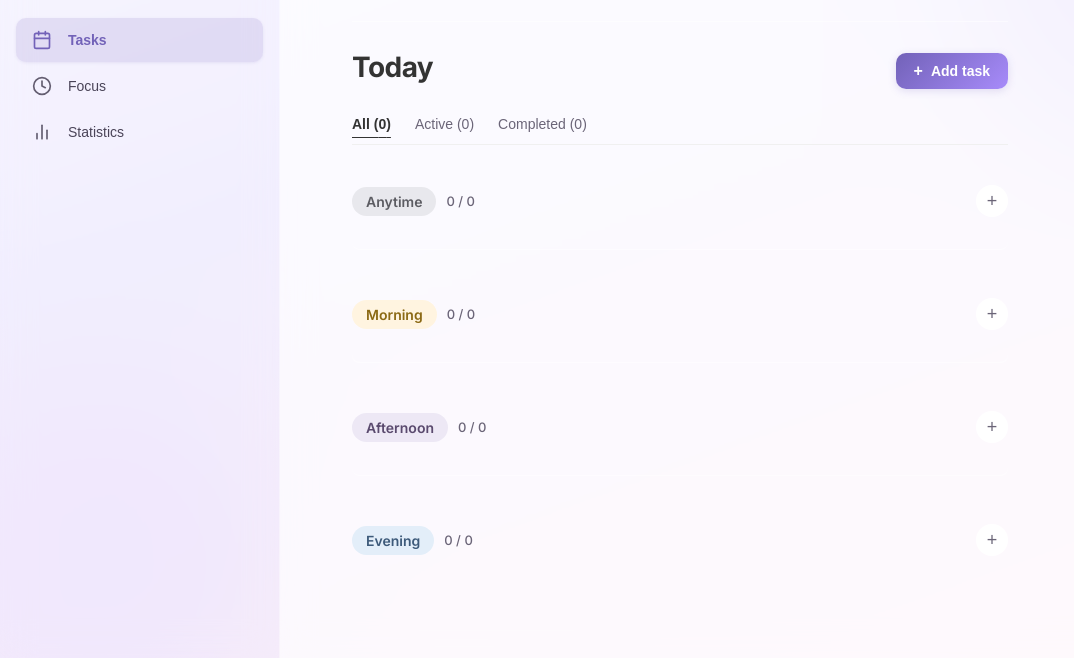
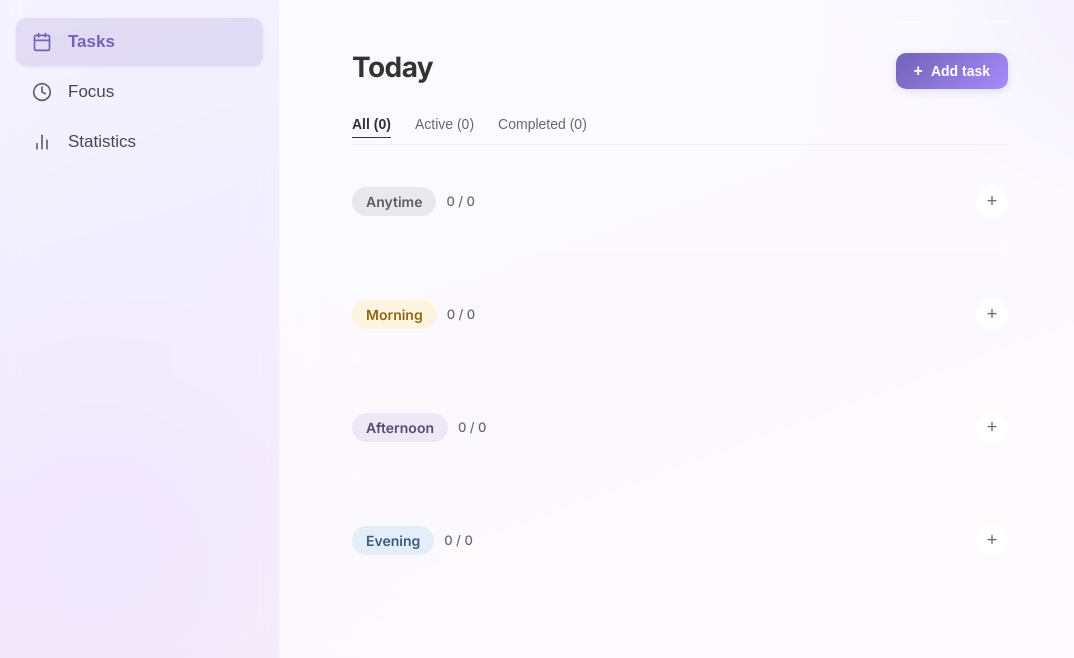
Before and after one commit to JINGJINGPAN1/FocusFlow, a website with bundled scripts: page public/index.html in a window 1280 px wide. Shown: the part 142-800 px from the top of the page, without its empty margins (0-1074 px from the left). Built offline with nearby package versions, Linux system fonts and the light colour scheme; files whose address does not match are found by name.

Commit message:
update the font size on the nav

```diff
--- a/public/css/modules/navigation.css
+++ b/public/css/modules/navigation.css
@@ -131,12 +131,12 @@
   align-items: center;
   gap: 16px;
   width: 100%;
-  padding: 12px 16px;
+  padding: 14px 16px;
   border: none;
   border-radius: 10px;
   background: transparent;
   color: var(--sidebar-text);
-  font-size: 14px;
+  font-size: 17px;
   font-weight: 500;
   text-align: left;
   cursor: pointer;
```
